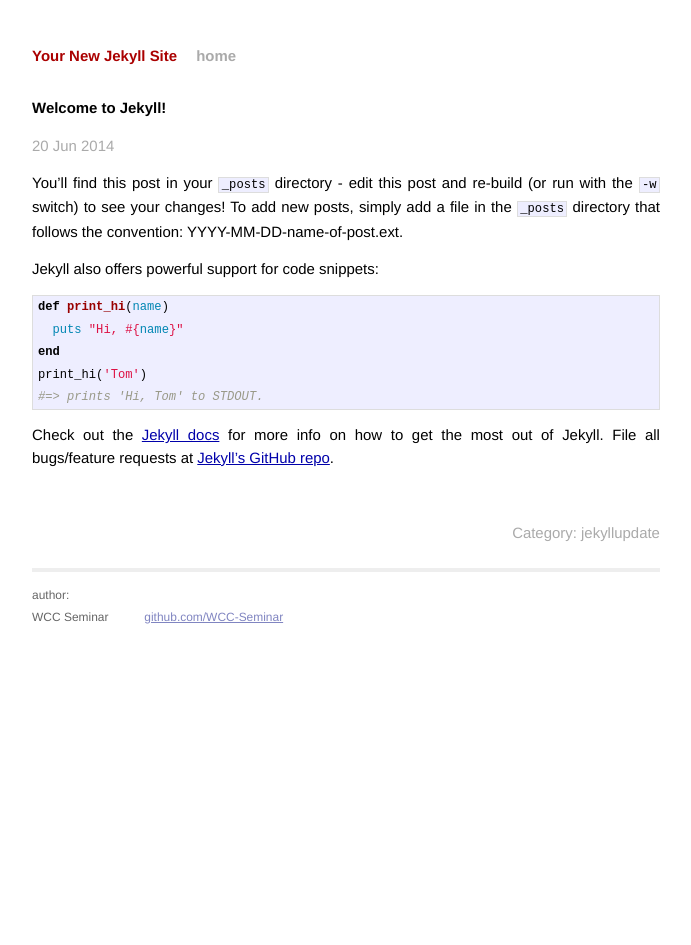
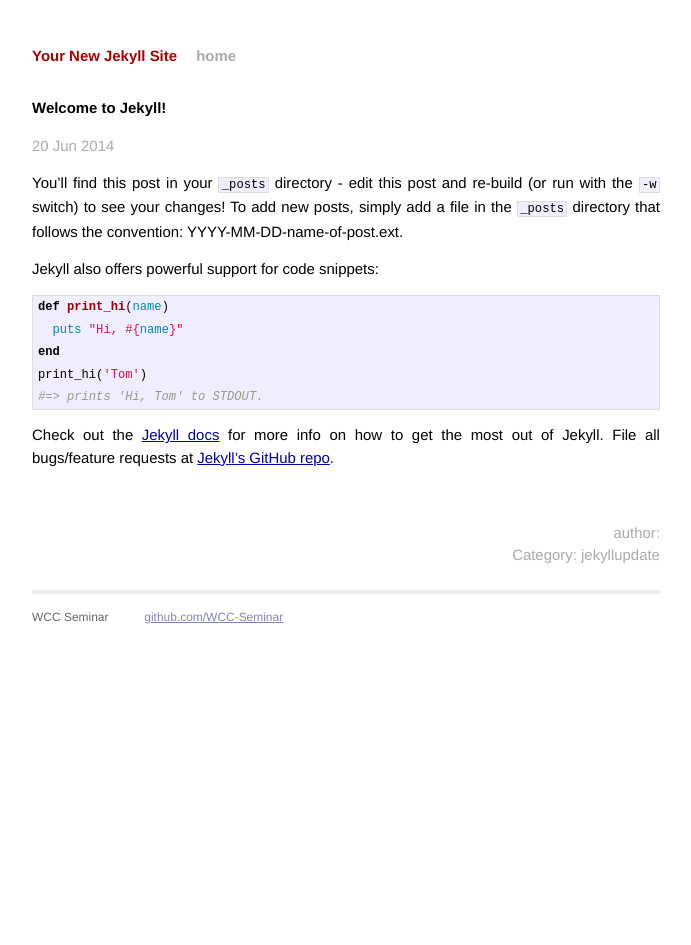
Before and after one commit to WCC-Seminar/blog, a Jekyll site: the page built from _posts/2014-06-20-welcome-to-jekyll.markdown, in a window 1280 px wide. Shown: the whole page, without its empty margins (294-985 px from the left). Built offline with Jekyll 4.4.1, drawn with Linux system fonts in a browser that asks for light colours; Markdown is read by kramdown in place of the engine named in the settings.

Commit message:
authr fixed
author property moved to post

```diff
--- a/_layouts/default.html
+++ b/_layouts/default.html
@@ -28,14 +28,12 @@
           <div class="footer">
             <div class="contact">
               <p>
-                author: {{ page.author }}<br />
                 WCC Seminar<br />
                 <mail-to !-- you@example.com -->
               </p>
             </div>
             <div class="contact">
               <p>
-                <br />
                 <a href="https://github.com/WCC-Seminar">github.com/WCC-Seminar</a><br />
               </p>
             </div>
--- a/_layouts/post.html
+++ b/_layouts/post.html
@@ -8,8 +8,11 @@ layout: default
  {{ content }}
    <br />
    <p align="right">
+     <span class="meta">
+       author: {{ page.author }}<br />
 	 <a href="/" class="meta" >
 		 Category: {{ page.categories }}
 	 </a>
+     </span>
    </p>
  </div>
```
